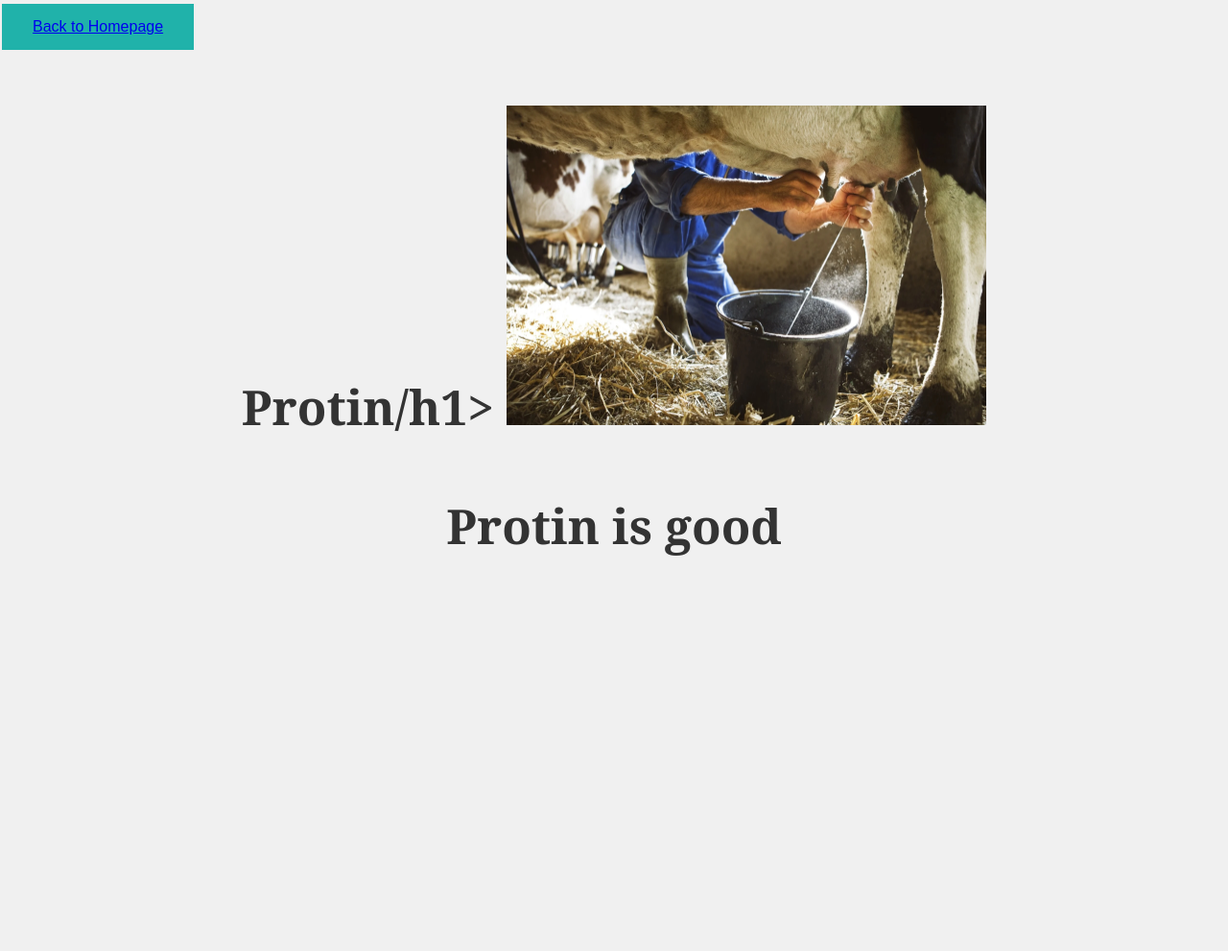
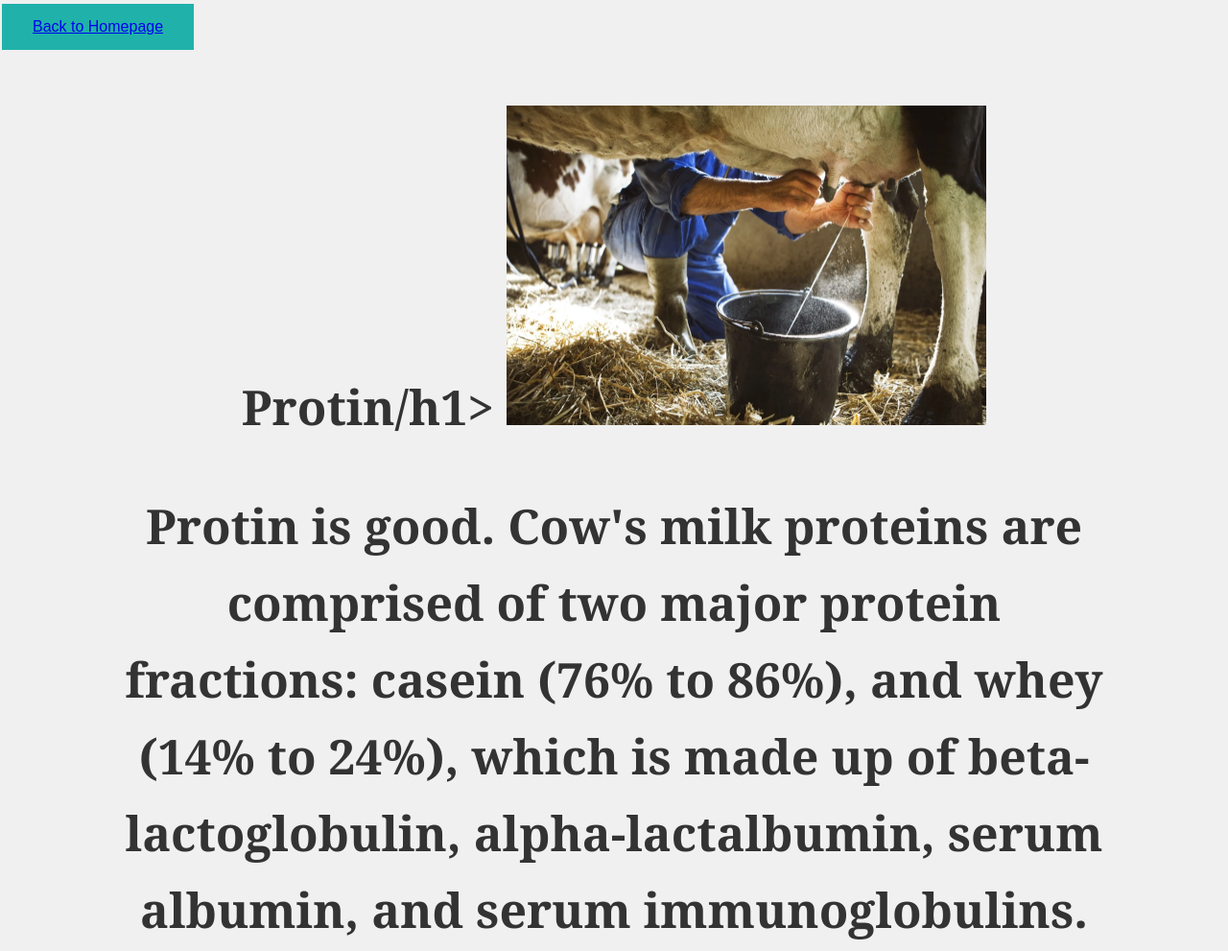
Before and after one commit to sanjayguwaju/daily, a plain HTML site: page table-of-contents/Protin/index.html in a window 1280 px wide. Shown: the whole page at 96% size. Before the commit the page ends 800 px from the top, so only its background shows below. Drawn offline with Linux system fonts and the light colour scheme.

Commit message:
ne wbranch for protin

```diff
--- a/table-of-contents/Protin/index.html
+++ b/table-of-contents/Protin/index.html
@@ -10,7 +10,7 @@
         <h1>Protin/h1>
         <img src="cowmilk.jpg" alt="Image of a cow">
         <p>
-            Protin is good
+            Protin is good. Cow's milk proteins are comprised of two major protein fractions: casein (76% to 86%), and whey (14% to 24%), which is made up of beta-lactoglobulin, alpha-lactalbumin, serum albumin, and serum immunoglobulins.
             </p>
     </div>
 </body>
```
